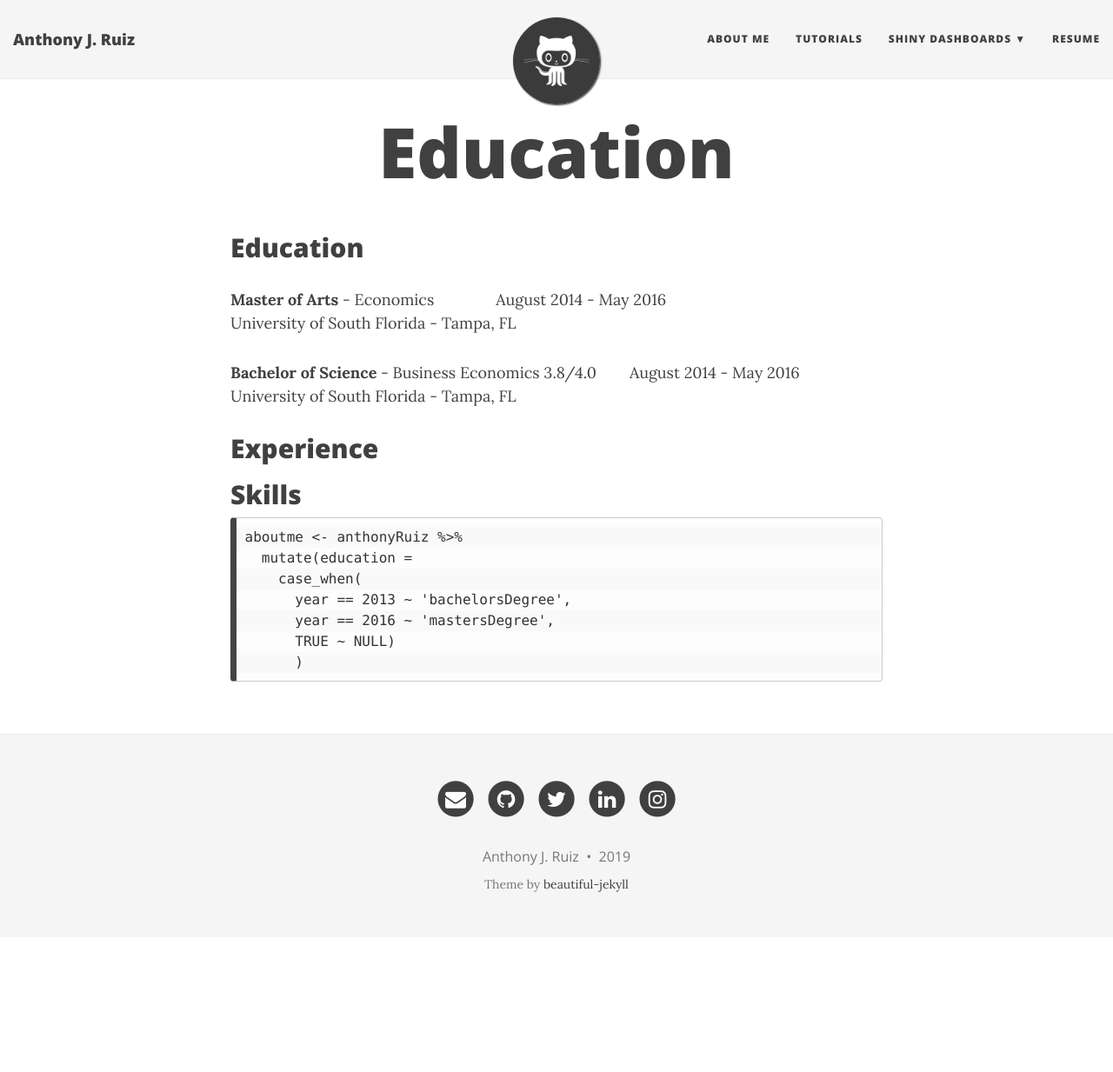
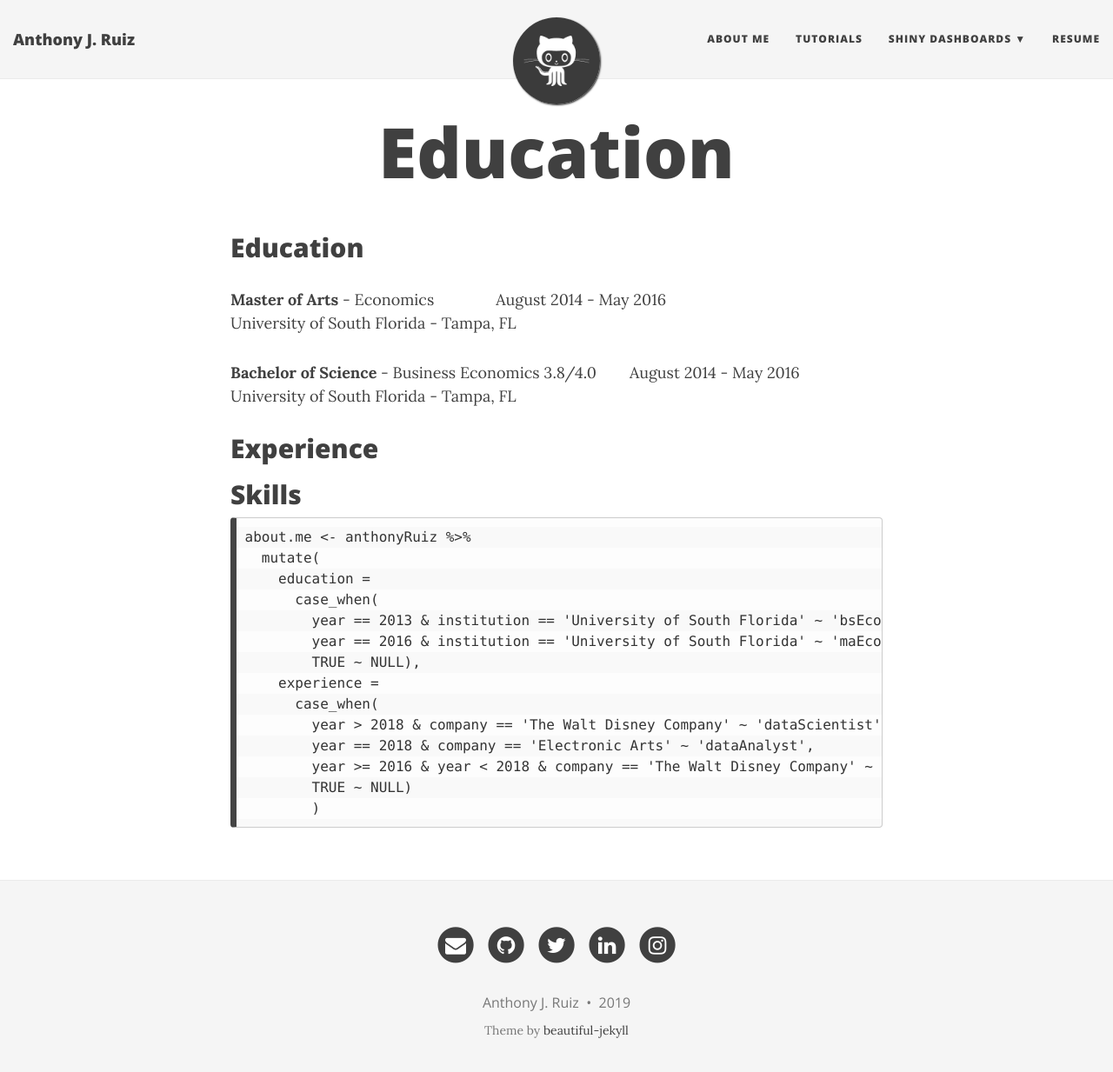
Before and after one commit to AnthonyJRuiz/anthonyjruiz.github.io, a Jekyll site: the page built from resume.md, in a window 1280 px wide and 1246 px high. Shown: the top 1233 px of the window at 87% size. Built offline with Jekyll 4.4.1, drawn with Linux system fonts in a browser that asks for light colours; nearby versions of some CDN libraries; our own code applies the rules of GitHub Pages for plain Markdown files.

Commit message:
resume updates

```diff
--- a/resume.md
+++ b/resume.md
@@ -18,11 +18,18 @@ University of South Florida - Tampa, FL
 ## Skills
 
 ~~~
-aboutme <- anthonyRuiz %>%
-  mutate(education =
-    case_when(
-      year == 2013 ~ 'bachelorsDegree',
-      year == 2016 ~ 'mastersDegree',
-      TRUE ~ NULL)
-      )
+about.me <- anthonyRuiz %>%
+  mutate(
+    education =
+      case_when(
+        year == 2013 & institution == 'University of South Florida' ~ 'bsEconomics',
+        year == 2016 & institution == 'University of South Florida' ~ 'maEconomics',
+        TRUE ~ NULL),
+    experience =
+      case_when(
+        year > 2018 & company == 'The Walt Disney Company' ~ 'dataScientist',
+        year == 2018 & company == 'Electronic Arts' ~ 'dataAnalyst',
+        year >= 2016 & year < 2018 & company == 'The Walt Disney Company' ~ "revenueManagement"
+        TRUE ~ NULL)
+        )
 ~~~
```
